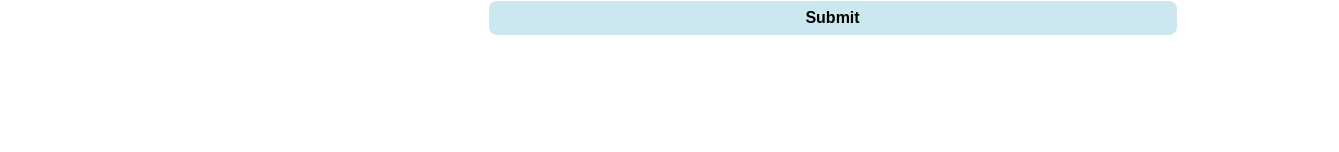
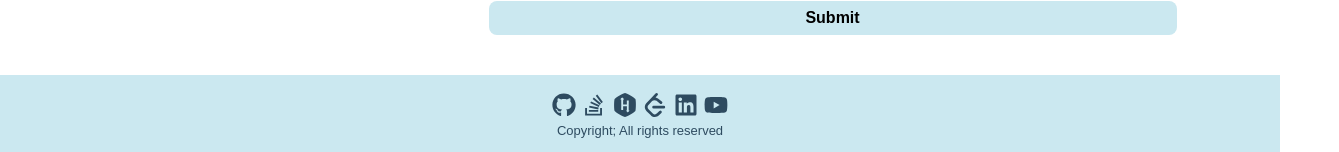
Before and after one commit to Nush100/My-Website, a React (Create React App) app: page / in a window 1280 px wide. Shown: the part 1622-1774 px from the top of the page, 1339 px wide, since content can reach past the window. Before the commit the page ends 1697 px from the top, so only its background shows below. Built offline with nearby package versions, Linux system fonts and the light colour scheme.

Commit message:
footer content

```diff
--- a/src/App.js
+++ b/src/App.js
@@ -4,6 +4,7 @@ import './App.css';
 import Intro from './components/Intro/Intro';
 import Services from './components/Services/Services';
 import Contact from './components/Contact/Contact';
+import Footer from './components/Footer/Footer';
 
 function App() {
   return (
@@ -12,6 +13,7 @@ function App() {
       <Intro/>
       <Services/>
       <Contact/>
+      <Footer/>
     </div>
   );
 }
--- a/src/components/Contact/Contact.css
+++ b/src/components/Contact/Contact.css
@@ -54,6 +54,7 @@
 .submitBtn{
     font-weight: 700;
     font-size: 1rem;
+    cursor: pointer;
 }
 
 @media screen and (max-width: 720px) {
--- /dev/null
+++ b/src/components/Footer/Footer.css
@@ -0,0 +1,21 @@
+.footer {
+    width: 100vw;
+    height: 5rem;
+    background: rgb(203, 232, 240);
+    display: flex;
+    justify-content: center;
+    flex-direction: column;
+    align-items: center;
+    font-weight: 300;
+    font-size: small;
+}
+
+.link {
+    cursor: pointer;
+    font-size: 1.5rem;
+    padding: 0.2rem;
+}
+
+.link:hover{
+    font-size: 2rem;
+}
--- /dev/null
+++ b/src/components/Footer/Footer.js
@@ -0,0 +1,24 @@
+import React from "react";
+import './Footer.css';
+import { FaYoutube, FaHackerrank } from "react-icons/fa";
+import { FaStackOverflow, FaGithub, FaLinkedin } from "react-icons/fa6";
+import { SiLeetcode } from "react-icons/si";
+import { YT, HR, LC, LI, GH, SO } from "../../constants";
+
+const Footer = () => {
+  return (
+    <footer className="footer">
+        <div className="links">
+            <a href={GH} className="link"><FaGithub /></a>
+            <a href={SO} className="link"><FaStackOverflow /></a>
+            <a href={HR} className="link"><FaHackerrank /></a>
+            <a href={LC} className="link"><SiLeetcode /></a>
+            <a href={LI} className="link"><FaLinkedin /></a>
+            <a href={YT} className="link"><FaYoutube /></a>
+        </div>
+        <span>Copyright; All rights reserved</span>
+    </footer>
+  );
+}
+
+export default Footer;
--- a/src/components/Intro/Intro.css
+++ b/src/components/Intro/Intro.css
@@ -3,29 +3,18 @@
     width: 100%;
     max-width: 75rem;
     margin: 0 auto;
-    overflow: hidden;
-    position: relative;
+    display: flex;
+    flex-direction: row;
+    justify-content: space-between;
+    align-items: center;
 }
 
 .bg{
-    position: absolute;
     top: 2rem;
     right: 0;
     object-fit: cover;
-    height: 100vh;
-    z-index: -1;
-    border-radius: 25px;
-}
+    height: 94vh;
 
-.introContent {
-    height: 100vh;
-    width: 100vw;
-    padding: 2rem;
-    font-size: 3rem;
-    font-weight: 700;
-    display: flex;
-    flex-direction: column;
-    justify-content: center;
 }
 
 .hello {
@@ -42,14 +31,40 @@
     font-weight: 100;
 }
 
-@media only screen and (max-width: 780px){
+.introContent {
+    height: 100vh;
+    width: 100vw;
+    padding: 2rem;
+    font-size: 3rem;
+    font-weight: 700;
+    display: flex;
+    flex-direction: column;
+    justify-content: center;
+}
+
+@media screen and (max-width: 720px) {
+    #intro {
+        display: flex;
+        flex-direction: column;
+        align-items: center;
+        justify-content: center;
+    }
+
+    .bg {
+        top: 0;
+        width: 100vw;
+        height: 80vh;
+        z-index: -1;
+        position: absolute;
+    }
+
     .hello {
         color: rgb(94, 190, 217);
-        font-size: 4.5vw
+        font-size: 4.5vw;
     }
 
     .introName {
-        color: rgb(255, 255, 255);
+        color: rgb(212, 228, 239);
     }
 
     .introPara {
--- a/src/components/Intro/Intro.js
+++ b/src/components/Intro/Intro.js
@@ -1,6 +1,6 @@
 import React from "react";
 import './Intro.css';
-import profile from "./../../assets/me.jpg";
+import profile from "./../../assets/profile.JPG";
 
 const Intro = () => {
   return (
--- a/src/components/NavBar/Header.js
+++ b/src/components/NavBar/Header.js
@@ -22,8 +22,8 @@ const Header = () => {
 						<li><a href="#">Home</a></li>
 						<li><a href="#">About</a></li>
 						<li><a href="#services">Services</a></li>
-						<li><a href="#">Skills</a></li>
-						<li><a href="#">Contact</a></li>
+						<li><a href="#skills">Skills</a></li>
+						<li><a href="#contact">Contact</a></li>
 					</ul>
 					<div id="icons">
 						{isBarVisible ? <FaBars onClick={handleIconClick} /> : <FaTimes onClick={handleIconClick} />}
```
